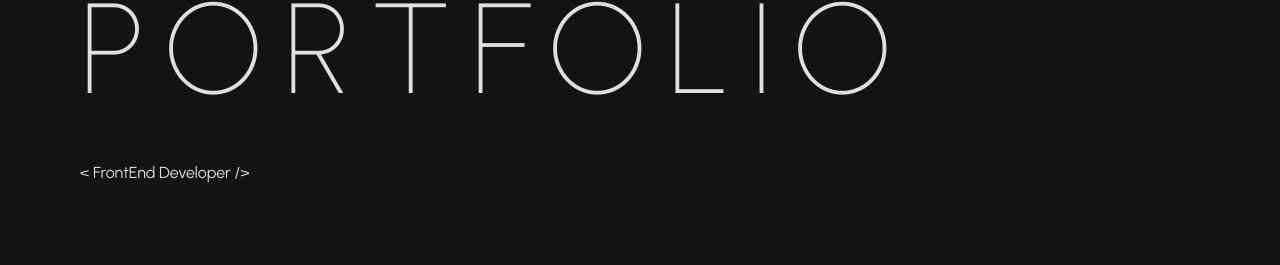
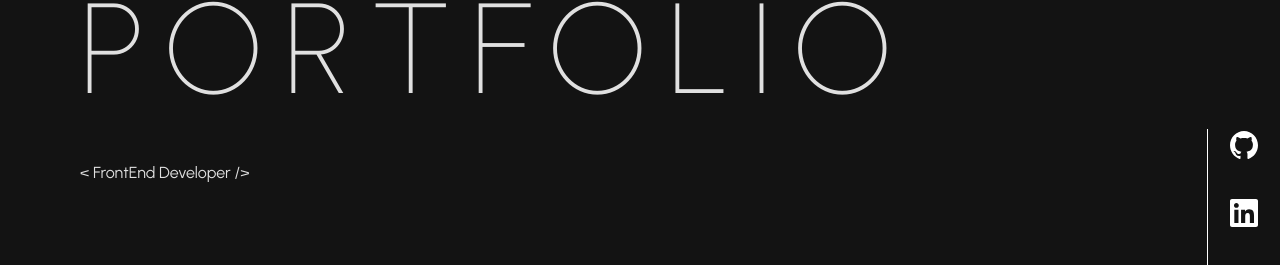
Before and after one commit to JohanHauteville/portfolio-v2, a React (Vite) app: page / in a window 1280 px wide. Shown: the part 535-800 px from the top of the page. Built offline with nearby package versions, Linux system fonts and the light colour scheme.

Commit message:
Refacto + Add SocialBar component

```diff
--- a/package.json
+++ b/package.json
@@ -15,6 +15,7 @@
     "@splinetool/runtime": "^1.0.98",
     "react": "^18.2.0",
     "react-dom": "^18.2.0",
+    "react-icons": "^5.1.0",
     "sass": "^1.74.1"
   },
   "devDependencies": {
--- a/src/App.jsx
+++ b/src/App.jsx
@@ -5,6 +5,7 @@ import "./App.css";
 import Mesh from "./components/Mesh";
 import Header from "./components/Header";
 import Section from "./components/Section";
+import SocialBar from "./components/SocialBar";
 
 function App() {
   // const [count, setCount] = useState(0);
@@ -33,6 +34,7 @@ function App() {
       <Section id={"skills"} number={"02."} title={"SKILLS"} sentence={""} />
       <Section id={"about"} number={"03."} title={"ABOUT"} sentence={""} />
       <Section id={"contact"} number={"04."} title={"CONTACT"} sentence={""} />
+      <SocialBar />
     </>
   );
 }
--- a/src/components/Menu/index.jsx
+++ b/src/components/Menu/index.jsx
@@ -22,11 +22,7 @@ function Menu() {
   return (
     <div className="menu">
       {/* BUTTON */}
-      <div
-        className="menu__button"
-        onClick={handleClick}
-        style={{ width: "100px" }}
-      >
+      <div className="menu__button" onClick={handleClick}>
         <Player
           ref={button}
           src={animation}
--- a/src/components/Menu/styles.scss
+++ b/src/components/Menu/styles.scss
@@ -2,6 +2,7 @@
   font-family: "Urbanist";
   letter-spacing: 10px;
   &__button {
+    width: 80px;
     position: relative;
     z-index: 10;
     cursor: pointer;
--- /dev/null
+++ b/src/components/SocialBar/index.jsx
@@ -0,0 +1,24 @@
+import "./styles.scss";
+import { IconContext } from "react-icons";
+import { IoLogoGithub } from "react-icons/io";
+import { FaLinkedin } from "react-icons/fa";
+
+function SocialBar() {
+  return (
+    <div className="social-bar">
+      <IconContext.Provider
+        value={{ size: "2rem", className: "social-bar__icons" }}
+      >
+        <a href="https://github.com/JohanHauteville">
+          <IoLogoGithub />
+        </a>
+
+        <a href="https://www.linkedin.com/in/johan-hauteville/">
+          <FaLinkedin />
+        </a>
+      </IconContext.Provider>
+    </div>
+  );
+}
+
+export default SocialBar;
--- /dev/null
+++ b/src/components/SocialBar/styles.scss
@@ -0,0 +1,12 @@
+.social-bar {
+  position: fixed;
+  bottom: 0;
+  right: 20px;
+  display: flex;
+  flex-direction: column;
+  border-left: solid 1px white;
+  a {
+    margin-bottom: 30px;
+    margin-left: 20px;
+  }
+}
```
Also changed, not shown: src/components/DisplayOnScroll/index.jsx (deleted, +0 -17 lines), src/components/ProjectsWindow/index.jsx (deleted, +0 -7 lines), src/components/ProjectsWindow/styles.scss (deleted, +0 -7 lines), src/components/DisplayOnScroll/styles.scss (deleted), 1 other file (tests, documents, lock files or other folders).
